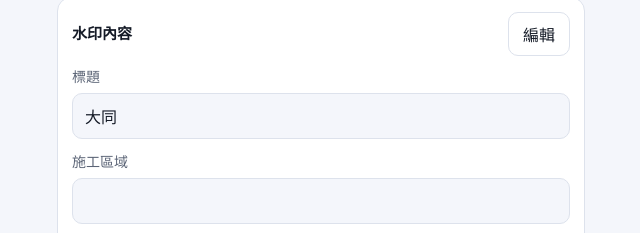
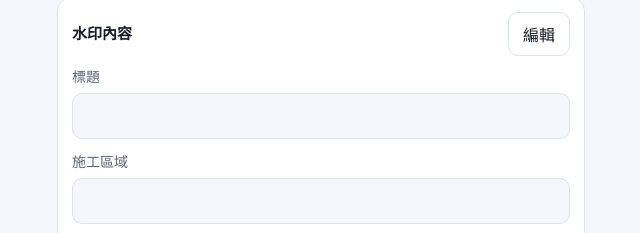
Before and after one commit to YongYi-Lee/wm-camera, a plain HTML site: page index.html in a window 1280 px wide. Shown: the part 132-365 px from the top of the page, 319-959 px from the left. Drawn offline with Linux system fonts and the light colour scheme.

Commit message:
預設欄位一律空白
Co-Authored-By: Claude Opus 5.5 <noreply@anthropic.com>
Claude-Session: https://claude.ai/code/session_01NkCr8ctgpwPvSvrXcFcLho

```diff
--- a/index.html
+++ b/index.html
@@ -95,10 +95,10 @@ input[type=file]{position:absolute;width:1px;height:1px;opacity:0}
 
 <script>
 {
-const mkTab=(id,name,work,p)=>({id,name,title:'大同',progName:'施工進度',prog:0,progOpts:[p+'前',p+'中',p+'後'],
-  fields:[{id:id*10+1,name:'施工區域',value:''},{id:id*10+2,name:'施工內容',value:work},{id:id*10+3,name:'拍攝時間',auto:'date'}]});
+const mkTab=(id,name,work,p)=>({id,name,title:'',progName:'施工進度',prog:0,progOpts:[p+'前',p+'中',p+'後'],
+  fields:[{id:id*10+1,name:'施工區域',value:''},{id:id*10+2,name:'施工內容',value:''},{id:id*10+3,name:'拍攝時間',auto:'date'}]});
 const PRESET={1:()=>mkTab(1,'清洗','模組清洗','清洗'),2:()=>mkTab(2,'巡檢','設備巡檢','巡檢'),3:()=>mkTab(3,'除草','除草','除草')};
-const DEF={tabs:[PRESET[1](),PRESET[2](),PRESET[3]()],cur:1,titles:['大同'],hist:{}};
+const DEF={tabs:[PRESET[1](),PRESET[2](),PRESET[3]()],cur:1,titles:[],hist:{}};
 let uid=Date.now();
 let st=structuredClone(DEF);
 try{const s=JSON.parse(localStorage.getItem('wmcam5')||'null');if(s&&s.tabs&&s.tabs.length)st={...DEF,...s};
```
